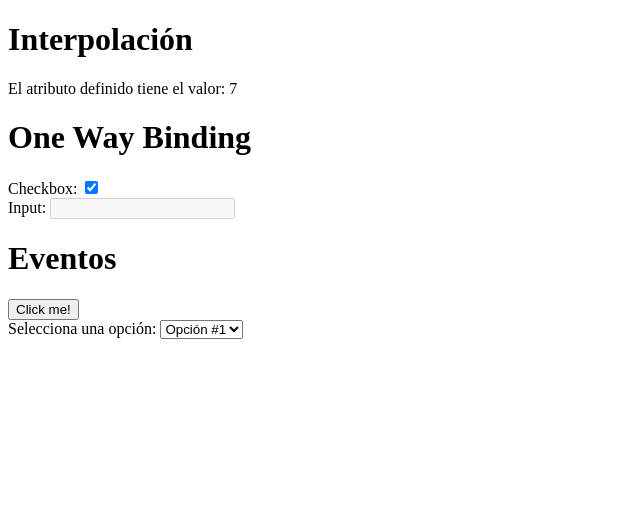
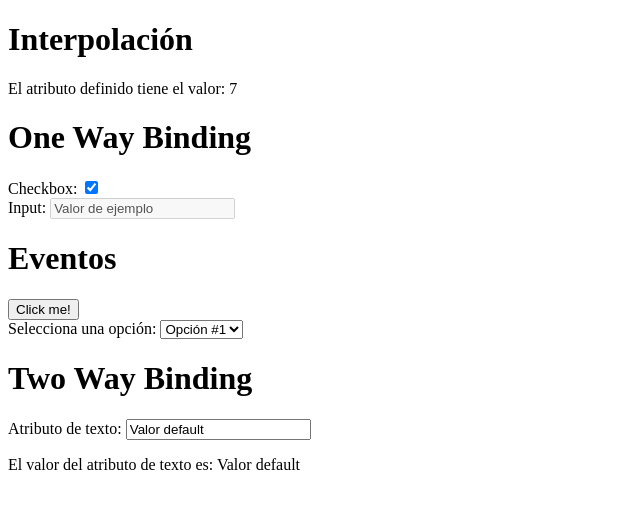
Before and after one commit to victor-fernandezm/proyecto-repaso, an Angular app: page / in a window 1280 px wide. Shown: the top 508 px of the page, without its empty margins (0-640 px from the left). Built offline with nearby package versions, Linux system fonts and the light colour scheme.

Commit message:
4. Two Way Binding
Y añadido un valor por defecto al input del punto 2 para que se vea mejor el "disabled"

```diff
--- a/src/app/app.component.html
+++ b/src/app/app.component.html
@@ -1,3 +1,4 @@
 <app-interpolation></app-interpolation>
 <app-one-way-binding></app-one-way-binding>
 <app-events></app-events>
+<app-two-way-binding></app-two-way-binding>
--- a/src/app/one-way-binding/one-way-binding.component.html
+++ b/src/app/one-way-binding/one-way-binding.component.html
@@ -1,4 +1,5 @@
 <h1>One Way Binding</h1>
 
 <label for="check">Checkbox: </label><input type="checkbox" name="" id="check" [checked]="inputActive"><br>
-<label for="input">Input: </label><input type="text" name="" id="input" [disabled]="inputActive">
+<!-- El valor de ejemplo está para que se vea mejor si el input está desactivado -->
+<label for="input">Input: </label><input type="text" name="" id="input" [disabled]="inputActive" value="Valor de ejemplo">
--- /dev/null
+++ b/src/app/two-way-binding/two-way-binding.component.html
@@ -0,0 +1,5 @@
+<h1>Two Way Binding</h1>
+
+<label for="text">Atributo de texto: </label><input type="text" id="text" [(ngModel)]="textAttrib"><br>
+
+<p>El valor del atributo de texto es: {{textAttrib}}</p>
--- /dev/null
+++ b/src/app/two-way-binding/two-way-binding.component.ts
@@ -0,0 +1,10 @@
+import { Component } from '@angular/core';
+
+@Component({
+  selector: 'app-two-way-binding',
+  templateUrl: './two-way-binding.component.html',
+  styleUrls: ['./two-way-binding.component.css']
+})
+export class TwoWayBindingComponent {
+  textAttrib: string = "Valor default";
+}
```
Also changed, not shown: src/app/app.module.ts (+6 -2 lines), src/app/two-way-binding/two-way-binding.component.css (added).
